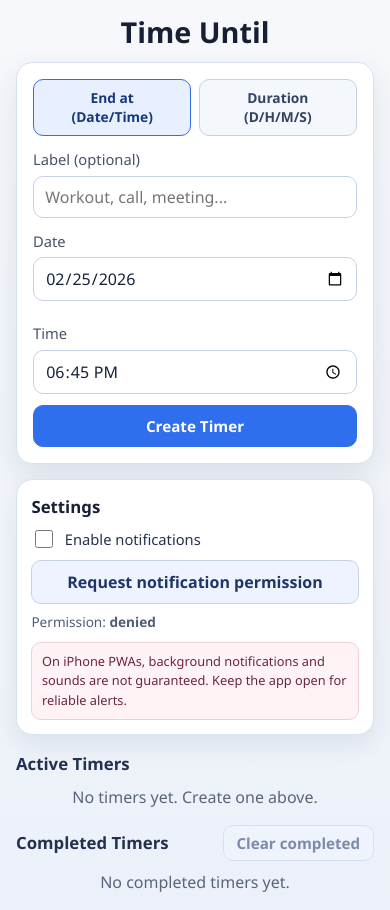
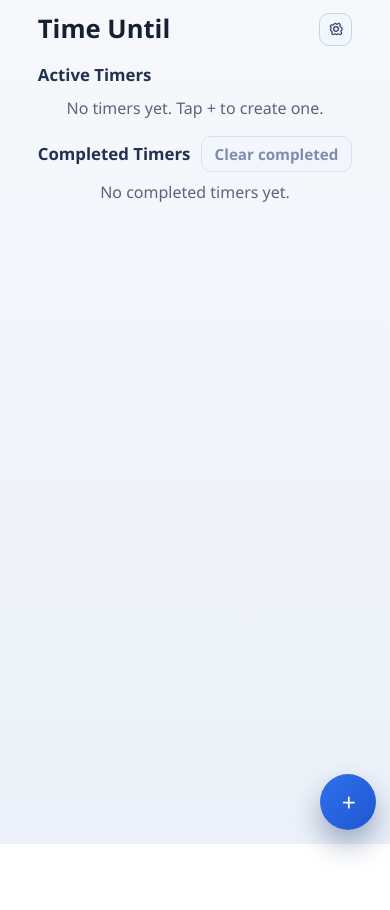
Before and after one commit to MarleeG/TimeUntil, a React (Vite) app: page / in a window 390 px wide. After the commit the page ends 844 px from the top, so only its background shows below. Built offline with nearby package versions, Linux system fonts and the light colour scheme.

Commit message:
hid config

```diff
--- a/src/App.css
+++ b/src/App.css
@@ -29,12 +29,24 @@ body {
 
 .timers-panel {
   width: min(100%, 720px);
+  padding-bottom: 6.5rem;
 }
 
 .title {
-  margin: 0 0 0.9rem;
-  text-align: center;
+  margin: 0;
   font-size: 1.8rem;
+}
+
+.app-header {
+  margin-bottom: 0.9rem;
+  display: flex;
+  align-items: center;
+  justify-content: space-between;
+  gap: 0.75rem;
+}
+
+.header-icon-button {
+  flex: 0 0 auto;
 }
 
 .create-form {
@@ -43,6 +55,13 @@ body {
   border-radius: 16px;
   padding: 1rem;
   box-shadow: 0 12px 30px rgba(17, 36, 64, 0.1);
+}
+
+.create-form-modal {
+  padding: 0;
+  border: 0;
+  box-shadow: none;
+  background: transparent;
 }
 
 .create-row {
@@ -286,6 +305,14 @@ body {
   padding: 0.55rem 0.6rem;
 }
 
+.settings-card-modal {
+  margin-top: 0;
+  border: 0;
+  border-radius: 0;
+  padding: 0;
+  box-shadow: none;
+}
+
 .empty-state {
   margin: 0;
   text-align: center;
@@ -351,6 +378,32 @@ body {
 .icon-button-active {
   background: #dfe9fc;
   border-color: #98b2e5;
+}
+
+.fab-create {
+  position: fixed;
+  right: 1rem;
+  bottom: max(1rem, env(safe-area-inset-bottom, 0px));
+  width: 3.5rem;
+  height: 3.5rem;
+  border: 0;
+  border-radius: 999px;
+  background: linear-gradient(135deg, #2f6fed, #1f58ce);
+  color: #fff;
+  display: inline-flex;
+  align-items: center;
+  justify-content: center;
+  box-shadow: 0 14px 28px rgba(22, 51, 105, 0.38);
+  z-index: 30;
+}
+
+.fab-create svg {
+  width: 1.45rem;
+  height: 1.45rem;
+}
+
+.fab-create:hover {
+  background: linear-gradient(135deg, #275dc7, #1b4eb7);
 }
 
 .label-edit-inline {
@@ -627,13 +680,30 @@ body {
   box-shadow: 0 18px 40px rgba(11, 20, 37, 0.22);
 }
 
+.modal-card-wide {
+  width: min(100%, 640px);
+}
+
+.modal-header {
+  display: flex;
+  align-items: center;
+  justify-content: space-between;
+  gap: 0.6rem;
+  margin-bottom: 0.75rem;
+}
+
+.modal-close-button {
+  width: 2.15rem;
+  height: 2.15rem;
+}
+
 .modal-card h2 {
   margin: 0;
   font-size: 1.15rem;
   color: #1f2e4a;
 }
 
-.modal-card p {
+.modal-card > p {
   margin: 0.5rem 0 0;
   color: #4e5b75;
   font-size: 0.9rem;
@@ -705,6 +775,7 @@ body {
 .sound-controls button:focus-visible,
 .settings-actions button:focus-visible,
 .icon-button:focus-visible,
+.fab-create:focus-visible,
 .toast button:focus-visible {
   outline: 2px solid rgba(47, 111, 237, 0.35);
   outline-offset: 1px;
@@ -725,6 +796,32 @@ body {
 }
 
 @media (max-width: 599px) {
+  .app-shell {
+    padding: 0.8rem 0.8rem 1rem;
+  }
+
+  .title {
+    font-size: 1.6rem;
+  }
+
+  .modal-overlay {
+    align-items: flex-end;
+    padding: 0.65rem;
+  }
+
+  .modal-card,
+  .modal-card-wide {
+    width: 100%;
+    max-height: 90vh;
+    overflow-y: auto;
+    border-radius: 14px;
+  }
+
+  .fab-create {
+    right: 0.85rem;
+    bottom: max(0.85rem, env(safe-area-inset-bottom, 0px));
+  }
+
   .field input[type='date'],
   .field input[type='time'] {
     width: 100% !important;
--- a/src/App.tsx
+++ b/src/App.tsx
@@ -594,6 +594,15 @@ function readPersistedSettings(): AppSettings {
   }
 }
 
+function getEmptyDurationFields(): DurationFields {
+  return {
+    days: '',
+    hours: '',
+    minutes: '',
+    seconds: '',
+  }
+}
+
 function App() {
   const defaults = useMemo(() => getDefaultCreateValues(new Date()), [])
   const persistedSettings = useMemo(() => readPersistedSettings(), [])
@@ -602,12 +611,7 @@ function App() {
   const [createMode, setCreateMode] = useState<CreateMode>('endAt')
   const [createDate, setCreateDate] = useState(defaults.dateStr)
   const [createTime, setCreateTime] = useState(defaults.timeStr)
-  const [createDuration, setCreateDuration] = useState<DurationFields>({
-    days: '',
-    hours: '',
-    minutes: '',
-    seconds: '',
-  })
+  const [createDuration, setCreateDuration] = useState<DurationFields>(getEmptyDurationFields())
   const [timers, setTimers] = useState<Timer[]>(() => getInitialPersistedState().timers)
   const [completedTimers, setCompletedTimers] = useState<CompletedTimer[]>(
     () => getInitialPersistedState().completedTimers,
@@ -616,6 +620,8 @@ function App() {
   const [editingTimerId, setEditingTimerId] = useState<string | null>(null)
   const [draftLabel, setDraftLabel] = useState('')
   const [settingsOpenById, setSettingsOpenById] = useState<Record<string, boolean>>({})
+  const [isCreateOpen, setIsCreateOpen] = useState(false)
+  const [isSettingsOpen, setIsSettingsOpen] = useState(false)
   const [isClearCompletedModalOpen, setIsClearCompletedModalOpen] = useState(false)
   const [alertInputById, setAlertInputById] = useState<Record<string, string>>({})
   const [alertErrorById, setAlertErrorById] = useState<Record<string, string>>({})
@@ -661,6 +667,15 @@ function App() {
   const isCreateDisabled =
     createMode === 'duration' ? createDurationMs <= 0 : !createDate || !createTime
 
+  const resetCreateForm = () => {
+    const nextDefaults = getDefaultCreateValues(new Date())
+    setCreateLabel('')
+    setCreateMode('endAt')
+    setCreateDate(nextDefaults.dateStr)
+    setCreateTime(nextDefaults.timeStr)
+    setCreateDuration(getEmptyDurationFields())
+  }
+
   const pushToast = (message: string) => {
     const toastId = createId()
     setToasts((previous) => [...previous, { id: toastId, message }])
@@ -903,12 +918,22 @@ function App() {
   }, [])
 
   useEffect(() => {
-    if (!isClearCompletedModalOpen) {
+    if (!isCreateOpen && !isSettingsOpen && !isClearCompletedModalOpen) {
       return
     }
 
     const onKeyDown = (event: globalThis.KeyboardEvent) => {
-      if (event.key === 'Escape') {
+      if (event.key !== 'Escape') {
+        return
+      }
+
+      if (isCreateOpen) {
+        setIsCreateOpen(false)
+      }
+      if (isSettingsOpen) {
+        setIsSettingsOpen(false)
+      }
+      if (isClearCompletedModalOpen) {
         setIsClearCompletedModalOpen(false)
       }
     }
@@ -917,7 +942,20 @@ function App() {
     return () => {
       window.removeEventListener('keydown', onKeyDown)
     }
-  }, [isClearCompletedModalOpen])
+  }, [isClearCompletedModalOpen, isCreateOpen, isSettingsOpen])
+
+  useEffect(() => {
+    if (!isCreateOpen && !isSettingsOpen && !isClearCompletedModalOpen) {
+      return
+    }
+
+    const { overflow } = document.body.style
+    document.body.style.overflow = 'hidden'
+
+    return () => {
+      document.body.style.overflow = overflow
+    }
+  }, [isClearCompletedModalOpen, isCreateOpen, isSettingsOpen])
 
   const handleCreateDurationInput = (field: keyof DurationFields, rawValue: string) => {
     const digitsOnly = rawValue.replace(/[^\d]/g, '')
@@ -975,7 +1013,8 @@ function App() {
     }
 
     setTimers((previous) => [timer, ...previous])
-    setCreateLabel('')
+    setIsCreateOpen(false)
+    resetCreateForm()
   }
 
   const handleStartTimer = (timerId: string) => {
@@ -1338,12 +1377,8 @@ function App() {
     setIsClearCompletedModalOpen(false)
   }
 
-  return (
-    <div className="app-shell">
-      <main className="timers-panel">
-        <h1 className="title">Time Until</h1>
-
-        <form className="create-form" onSubmit={handleCreateTimer}>
+  const createTimerPanel = (
+    <form className="create-form create-form-modal" onSubmit={handleCreateTimer}>
       <div className="create-mode-toggle" role="group" aria-label="Timer mode">
         <button
           type="button"
@@ -1487,9 +1522,10 @@ function App() {
         Create Timer
       </button>
     </form>
-
-        <section className="settings-card">
-          <h2>Settings</h2>
+  )
+
+  const notificationSettingsPanel = (
+    <div className="settings-card settings-card-modal">
       <label className="settings-toggle">
         <input
           type="checkbox"
@@ -1516,10 +1552,41 @@ function App() {
         </p>
       </div>
       <p className="settings-disclaimer">
-            On iPhone PWAs, background notifications and sounds are not guaranteed. Keep the app
-            open for reliable alerts.
+        On iPhone PWAs, background notifications and sounds are not guaranteed. Keep the app open
+        for reliable alerts.
       </p>
-        </section>
+    </div>
+  )
+
+  return (
+    <div className="app-shell">
+      <main className="timers-panel">
+        <header className="app-header">
+          <h1 className="title">Time Until</h1>
+          <button
+            type="button"
+            className="icon-button header-icon-button"
+            onClick={() => setIsSettingsOpen(true)}
+            aria-label="Notification settings"
+          >
+            <svg viewBox="0 0 24 24" aria-hidden="true">
+              <path
+                d="M12 8.5a3.5 3.5 0 100 7 3.5 3.5 0 000-7z"
+                fill="none"
+                stroke="currentColor"
+                strokeWidth="2"
+              />
+              <path
+                d="M19.4 15a1.7 1.7 0 00.34 1.86l.02.02a2 2 0 11-2.83 2.83l-.02-.02A1.7 1.7 0 0015 19.4a1.7 1.7 0 00-1 .6 1.7 1.7 0 01-2 0 1.7 1.7 0 00-1-.6 1.7 1.7 0 00-1.86.34l-.02.02a2 2 0 11-2.83-2.83l.02-.02A1.7 1.7 0 004.6 15a1.7 1.7 0 00-.6-1 1.7 1.7 0 010-2 1.7 1.7 0 00.6-1 1.7 1.7 0 00-.34-1.86l-.02-.02a2 2 0 112.83-2.83l.02.02A1.7 1.7 0 009 4.6a1.7 1.7 0 001-.6 1.7 1.7 0 012 0 1.7 1.7 0 001 .6 1.7 1.7 0 001.86-.34l.02-.02a2 2 0 112.83 2.83l-.02.02A1.7 1.7 0 0019.4 9c.24.3.45.64.6 1a1.7 1.7 0 011 1 1.7 1.7 0 010 2 1.7 1.7 0 01-1 1c-.15.36-.36.7-.6 1z"
+                fill="none"
+                stroke="currentColor"
+                strokeWidth="1.8"
+                strokeLinecap="round"
+                strokeLinejoin="round"
+              />
+            </svg>
+          </button>
+        </header>
 
         <section className="timers-group" aria-live="polite">
           <div className="list-header">
@@ -1527,7 +1594,7 @@ function App() {
           </div>
           <div className="timers-list">
           {timers.length === 0 ? (
-            <p className="empty-state">No timers yet. Create one above.</p>
+            <p className="empty-state">No timers yet. Tap + to create one.</p>
           ) : (
             timers.map((timer) => {
               const isTargetEditing = Boolean(editingById[timer.id])
@@ -1903,6 +1970,92 @@ function App() {
         </section>
       </main>
 
+      <button
+        type="button"
+        className="fab-create"
+        onClick={() => setIsCreateOpen(true)}
+        aria-label="Create timer"
+      >
+        <svg viewBox="0 0 24 24" aria-hidden="true">
+          <path
+            d="M12 5v14M5 12h14"
+            fill="none"
+            stroke="currentColor"
+            strokeWidth="2.4"
+            strokeLinecap="round"
+            strokeLinejoin="round"
+          />
+        </svg>
+      </button>
+
+      {isCreateOpen ? (
+        <div className="modal-overlay" role="presentation" onClick={() => setIsCreateOpen(false)}>
+          <div
+            className="modal-card modal-card-wide"
+            role="dialog"
+            aria-modal="true"
+            aria-labelledby="create-timer-title"
+            onClick={(event) => event.stopPropagation()}
+          >
+            <div className="modal-header">
+              <h2 id="create-timer-title">Create Timer</h2>
+              <button
+                type="button"
+                className="icon-button modal-close-button"
+                onClick={() => setIsCreateOpen(false)}
+                aria-label="Close create timer"
+              >
+                <svg viewBox="0 0 24 24" aria-hidden="true">
+                  <path
+                    d="M18 6L6 18M6 6l12 12"
+                    fill="none"
+                    stroke="currentColor"
+                    strokeWidth="2.2"
+                    strokeLinecap="round"
+                    strokeLinejoin="round"
+                  />
+                </svg>
+              </button>
+            </div>
+            {createTimerPanel}
+          </div>
+        </div>
+      ) : null}
+
+      {isSettingsOpen ? (
+        <div className="modal-overlay" role="presentation" onClick={() => setIsSettingsOpen(false)}>
+          <div
+            className="modal-card"
+            role="dialog"
+            aria-modal="true"
+            aria-labelledby="notification-settings-title"
+            onClick={(event) => event.stopPropagation()}
+          >
+            <div className="modal-header">
+              <h2 id="notification-settings-title">Notification Settings</h2>
+              <button
+                type="button"
+                className="icon-button modal-close-button"
+                onClick={() => setIsSettingsOpen(false)}
+                aria-label="Close notification settings"
+              >
+                <svg viewBox="0 0 24 24" aria-hidden="true">
+                  <path
+                    d="M18 6L6 18M6 6l12 12"
+                    fill="none"
+                    stroke="currentColor"
+                    strokeWidth="2.2"
+                    strokeLinecap="round"
+                    strokeLinejoin="round"
+                  />
+                </svg>
+              </button>
+            </div>
+            {notificationSettingsPanel}
+          </div>
+        </div>
+      ) : null}
+
       {isClearCompletedModalOpen ? (
         <div
           className="modal-overlay"
```
Lines whose indentation alone changed are shown as unchanged.
